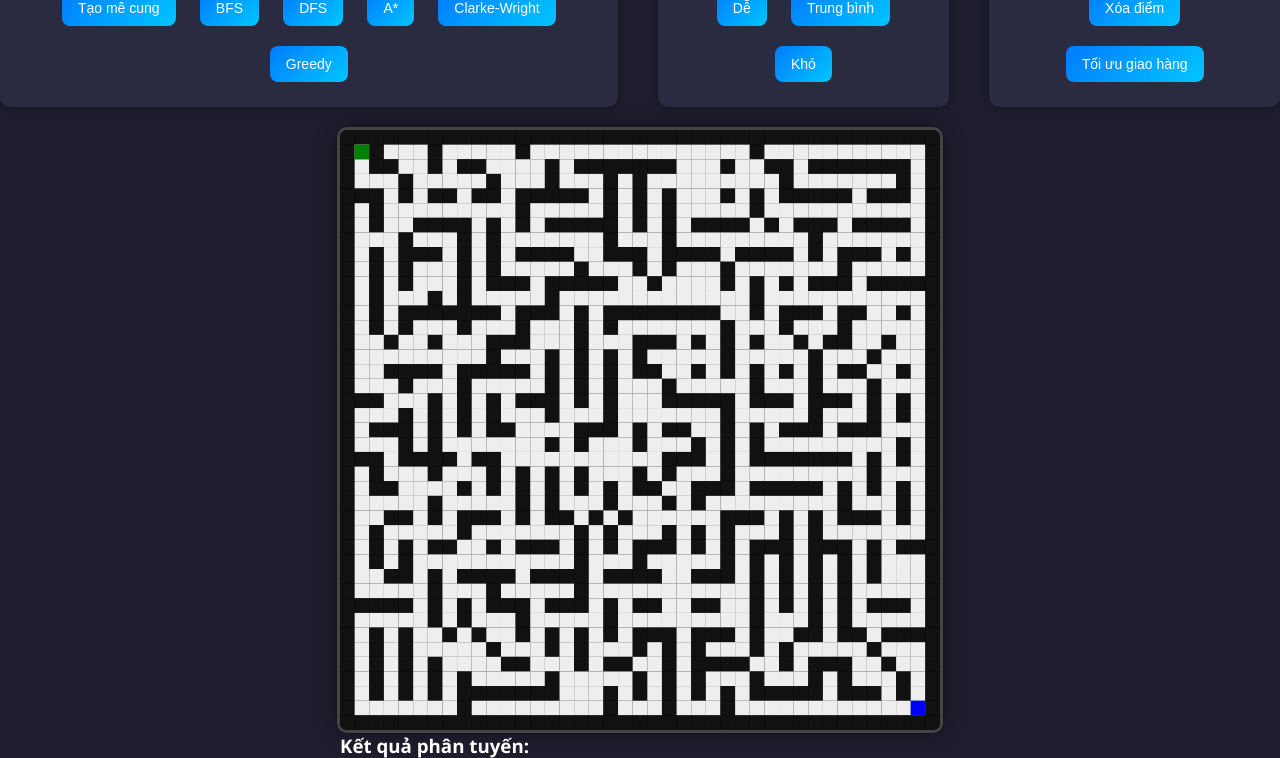
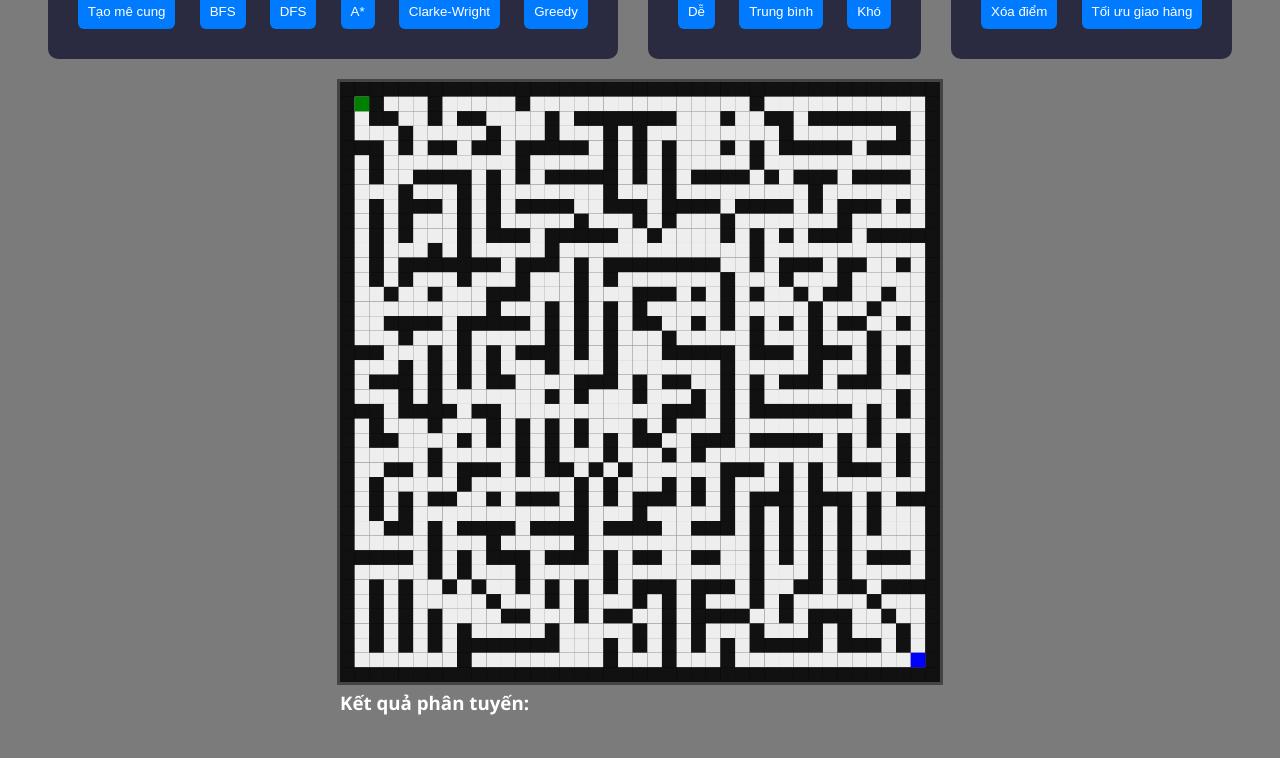
Before and after one commit to Sleepy2608/PTTKGT-Algorithms-Analysis-and-Design, a plain HTML site: page Đồ_án_cuối_kì/mazeDemo/maze.html in a window 1280 px wide. Shown: the part 113-871 px from the top of the page. After the commit the page ends 828 px from the top, so only its background shows below. Drawn offline with Linux system fonts and the light colour scheme.

Commit message:
Update styleMaze.css

```diff
--- a/Đồ_án_cuối_kì/mazeDemo/styleMaze.css
+++ b/Đồ_án_cuối_kì/mazeDemo/styleMaze.css
@@ -1,80 +1,52 @@
-/* ===== RESET ===== */
 * {
     margin: 0;
     padding: 0;
     box-sizing: border-box;
 }
 
-/* ===== BODY ===== */
 body {
-    font-family: "Segoe UI", sans-serif;
-    background: #1e1e2f;
-    color: #fff;
+    font-family: "Segoe UI";
+    background: rgb(123, 123, 123);
+    color: white;
     text-align: center;
 }
 
-/* ===== TITLE ===== */
 h1 {
-    margin: 20px 0;
-    font-size: 28px;
-    letter-spacing: 1px;
+    margin: 20px;
 }
 
-/* ===== CONTROL PANEL ===== */
 .top-controls {
     display: flex;
     justify-content: center;
-    gap: 40px; /* khoảng cách giữa A và B */
-    margin-bottom: 20px;
+    gap: 30px;
 }
 
 .controls-box {
     background: #2a2a40;
-    padding: 15px;
+    padding: 20px;
     border-radius: 10px;
-    box-shadow: 0 0 10px rgba(0,0,0,0.4);
 }
 
-.controls-box h2 {
-    margin-bottom: 10px;
-    font-size: 18px;
+button {
+    padding: 10px;
+    margin: 5px;
+    border: none;
+    border-radius: 6px;
+    background: #007bff;
+    color: white;
+    cursor: pointer;
 }
 
-/* ===== BUTTON ===== */
-button {
-    padding: 10px 16px;
-    margin: 5px;
-    border: none;
-    border-radius: 8px;
-    background: linear-gradient(135deg, #007bff, #00c6ff);
-    color: white;
-    font-size: 14px;
-    cursor: pointer;
-    transition: all 0.2s ease;
+button:hover {
+    background: #0056b3;
 }
 
-/* hover */
-button:hover {
-    transform: translateY(-2px);
-    background: linear-gradient(135deg, #0056b3, #0099cc);
+.canvas-container {
+    margin-top: 20px;
 }
 
-/* click */
-button:active {
-    transform: scale(0.95);
-}
-
-/* ===== CANVAS WRAPPER ===== */
-.canvas-container {
-    display: flex;
-    justify-content: center;
-    align-items: center;
-}
-
-/* ===== CANVAS ===== */
 #mazeCanvas {
     border: 3px solid #444;
-    border-radius: 10px;
-    background: #000;
-    box-shadow: 0 0 20px rgba(0,0,0,0.5);
+    background: black;
+    cursor: crosshair;
 }
```
